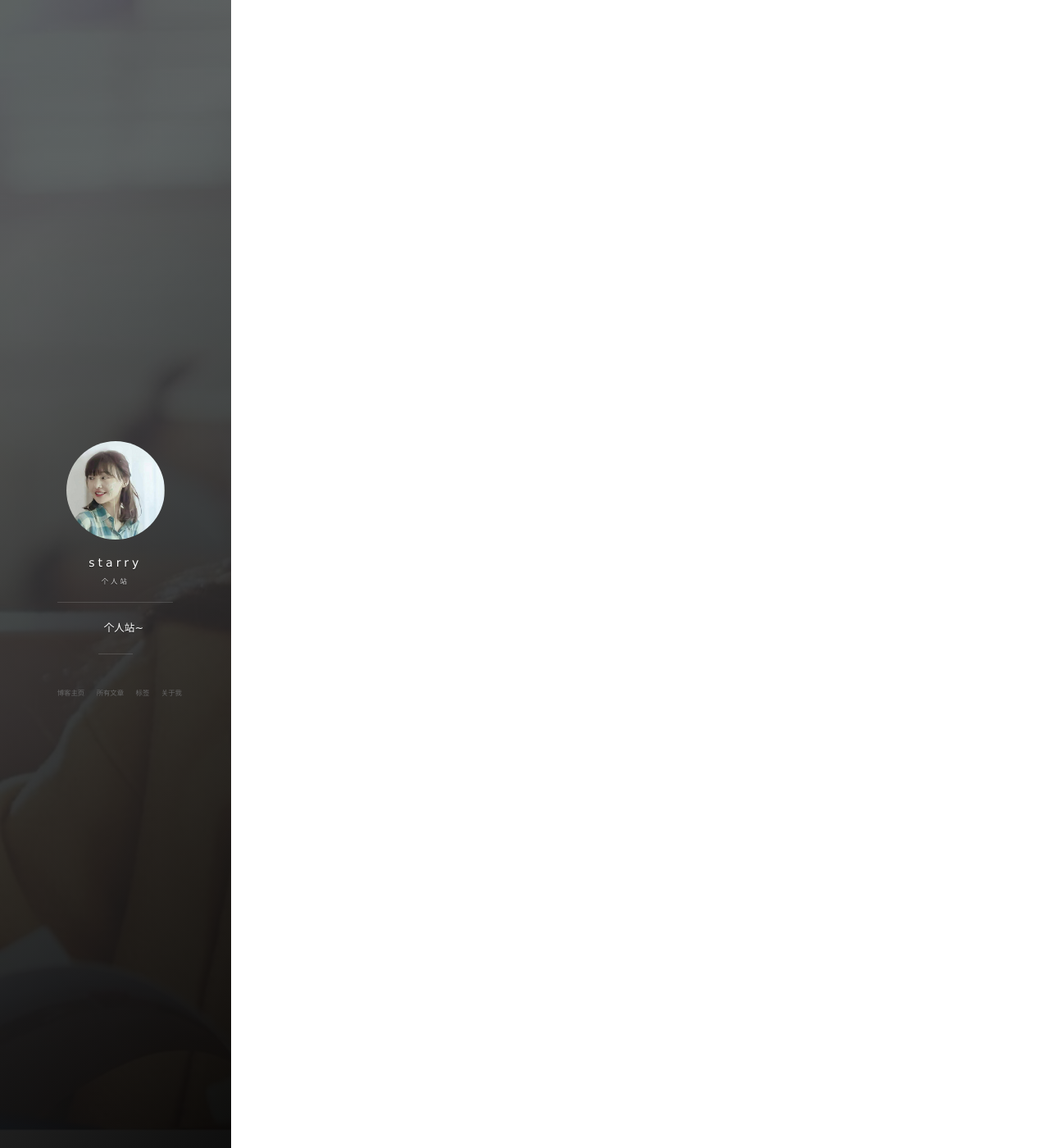
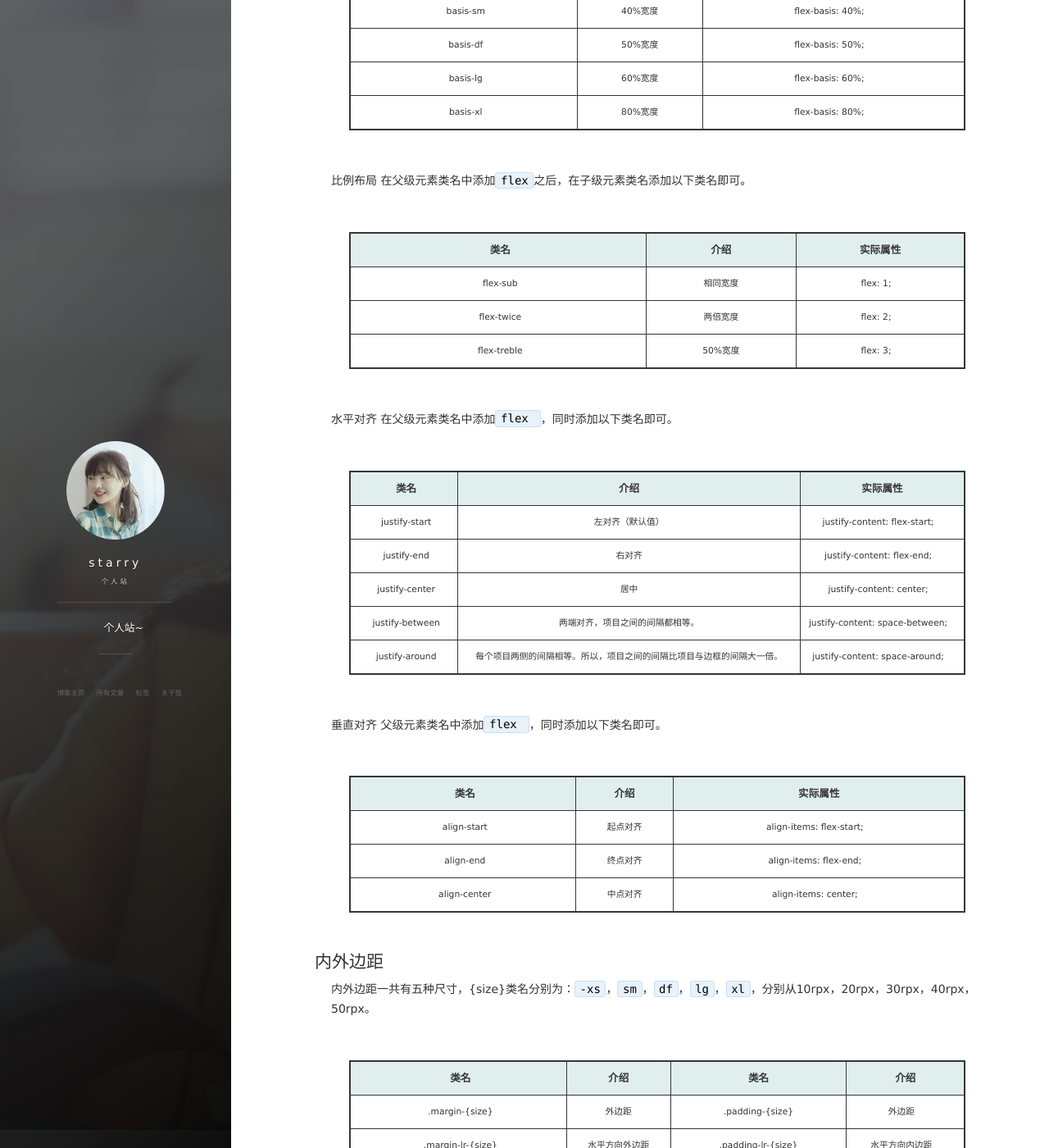
Before and after one commit to MMstarry/MMstarry.github.io, a Jekyll site: the page built from _posts/2020-02-27-ColorUI组件.md, in a window 1280 px wide and 1400 px high, scrolled down 3632 px. Shown: the whole window at 82% size. Built offline with Jekyll 4.4.1, drawn with Linux system fonts in a browser that asks for light colours; nearby versions of some CDN libraries; comment, search, counter and statistics services are not loaded; some of the changed text lies outside the part shown.

Commit message:
Update 2020-02-27-ColorUI组件.md

````diff
--- a/_posts/2020-02-27-ColorUI组件.md
+++ b/_posts/2020-02-27-ColorUI组件.md
@@ -88,7 +88,7 @@ ColorUI提供自定义的导航栏使用很方便，引入时，需要在app.jso
 ![](/images/posts/2020022702.png)
 
 
-##其他配置
+## 其他配置
 
 | 参数       | 作用   |  类型  | 默认值 |
 | --------   | :-----:  | :----:  |:----:  |
@@ -104,3 +104,89 @@ ColorUI提供自定义的导航栏使用很方便，引入时，需要在app.jso
 | right | 右侧区域(小程序端可使用范围很窄！) |
 
 ## 字体大小
+
+| 类名        | 介绍    | 实际属性                | 说明                |
+|-----------|-------|---------------------|-------------------|
+| text\-xsl | 特大号字  | font\-size: 120rpx; | 用于图标、数字等特大显示      |
+| text\-sl  | 较大号字  | font\-size: 80rpx;  | 用于图标、数字等较大显示      |
+| text\-xxl | 特殊字   | font\-size: 44rpx;  | 用于金额数字等信息         |
+| text\-xl  | 页面大标题 | font\-size: 36rpx;  | 页面大标题，用于结果页等单一信息页 |
+| text\-lg  | 页面小标题 | font\-size: 32rpx;  | 页面小标题，首要层级显示内容    |
+| text\-df  | 正文    | font\-size: 28rpx;  | 页面默认字号，用于摘要或阅读文本  |
+| text\-sm  | 辅助信息  | font\-size: 24rpx;  | 页面辅助信息，次级内容等      |
+| text\-xs  | 说明文本  | font\-size: 20rpx;  | 说明文本，标签文字等关注度低的文字 |
+
+## 文字对齐
+
+| 类名           | 介绍   | 实际属性                 |
+|--------------|------|----------------------|
+| text\-left   | 特大号字 | text\-align: left;   |
+| text\-center | 较大号字 | text\-align: center; |
+| text\-right  | 特殊字  | text\-align: right;  |
+
+## 页面布局(flex布局)
+
+固定尺寸 在父级元素类名中添加	`flex flex-wrap`之后，在子级元素类名添加以下类名即可。
+
+| 类名        | 介绍    | 实际属性              |
+|-----------|-------|-------------------|
+| basis\-xs | 20%宽度 | flex\-basis: 20%; |
+| basis\-sm | 40%宽度 | flex\-basis: 40%; |
+| basis\-df | 50%宽度 | flex\-basis: 50%; |
+| basis\-lg | 60%宽度 | flex\-basis: 60%; |
+| basis\-xl | 80%宽度 | flex\-basis: 80%; |
+
+比例布局 在父级元素类名中添加`flex`之后，在子级元素类名添加以下类名即可。
+
+| 类名           | 介绍    | 实际属性     |
+|--------------|-------|----------|
+| flex\-sub    | 相同宽度  | flex: 1; |
+| flex\-twice  | 两倍宽度  | flex: 2; |
+| flex\-treble | 50%宽度 | flex: 3; |
+
+水平对齐 在父级元素类名中添加`flex `，同时添加以下类名即可。
+
+| 类名               | 介绍                                  | 实际属性                              |
+|------------------|-------------------------------------|-----------------------------------|
+| justify\-start   | 左对齐（默认值）                            | justify\-content: flex\-start;    |
+| justify\-end     | 右对齐                                 | justify\-content: flex\-end;      |
+| justify\-center  | 居中                                  | justify\-content: center;         |
+| justify\-between | 两端对齐，项目之间的间隔都相等。                    | justify\-content: space\-between; |
+| justify\-around  | 每个项目两侧的间隔相等。所以，项目之间的间隔比项目与边框的间隔大一倍。 | justify\-content: space\-around;  |
+
+垂直对齐 父级元素类名中添加`flex `，同时添加以下类名即可。
+
+| 类名            | 介绍   | 实际属性                       |
+|---------------|------|----------------------------|
+| align\-start  | 起点对齐 | align\-items: flex\-start; |
+| align\-end    | 终点对齐 | align\-items: flex\-end;   |
+| align\-center | 中点对齐 | align\-items: center;      |
+
+## 内外边距
+
+内外边距一共有五种尺寸，{size}类名分别为：`-xs`，`sm`，`df`，`lg`，`xl`，分别从10rpx，20rpx，30rpx，40rpx，50rpx。
+
+| 类名                        | 介绍      | 类名                          | 介绍      |
+|---------------------------|---------|-----------------------------|---------|
+| \.margin\-\{size\}        | 外边距     | \.padding\-\{size\}         | 外边距     |
+| \.margin\-lr\-\{size\}    | 水平方向外边距 | \.padding\-lr\-\{size\}     | 水平方向内边距 |
+| \.margin\-tb\-\{size\}    | 垂直方向外边距 | \.padding\-tb\-\{size\}     | 垂直方向内边距 |
+| \.margin\-top\-\{size\}   | 上外边距    | \.padding\-top\-\{size\}    | 上内边距    |
+| \.margin\-right\-\{size\} | 右外边距    | \.padding\-right\-\{size\}  | 右内边距    |
+| \.margin\-bottom\-\{size\}  | 下外边距    | \.padding\-bottom\-\{size\} | 下内边距    |
+| \.margin\-left\-\{size\}  | 左外边距    | \.padding\-left\-\{size\}   | 左内边距    |
+
+## 图标用法
+
+之前在app.wxss引入了icon.css，现在可以直接使用。
+
+使用方法：`text标签` ，类名：`cuIcon-{{name}}`
+
+```
+<!--page.wxml-->
+<text class="cuIcon-apps text-gray"></text>
+```
+
+其中，ColorUI图标分两个模式，普通模式和fill状态。fill状态直接在普通状态的名字后加上`fill`即可。
+
+## 详情参照源码
````
